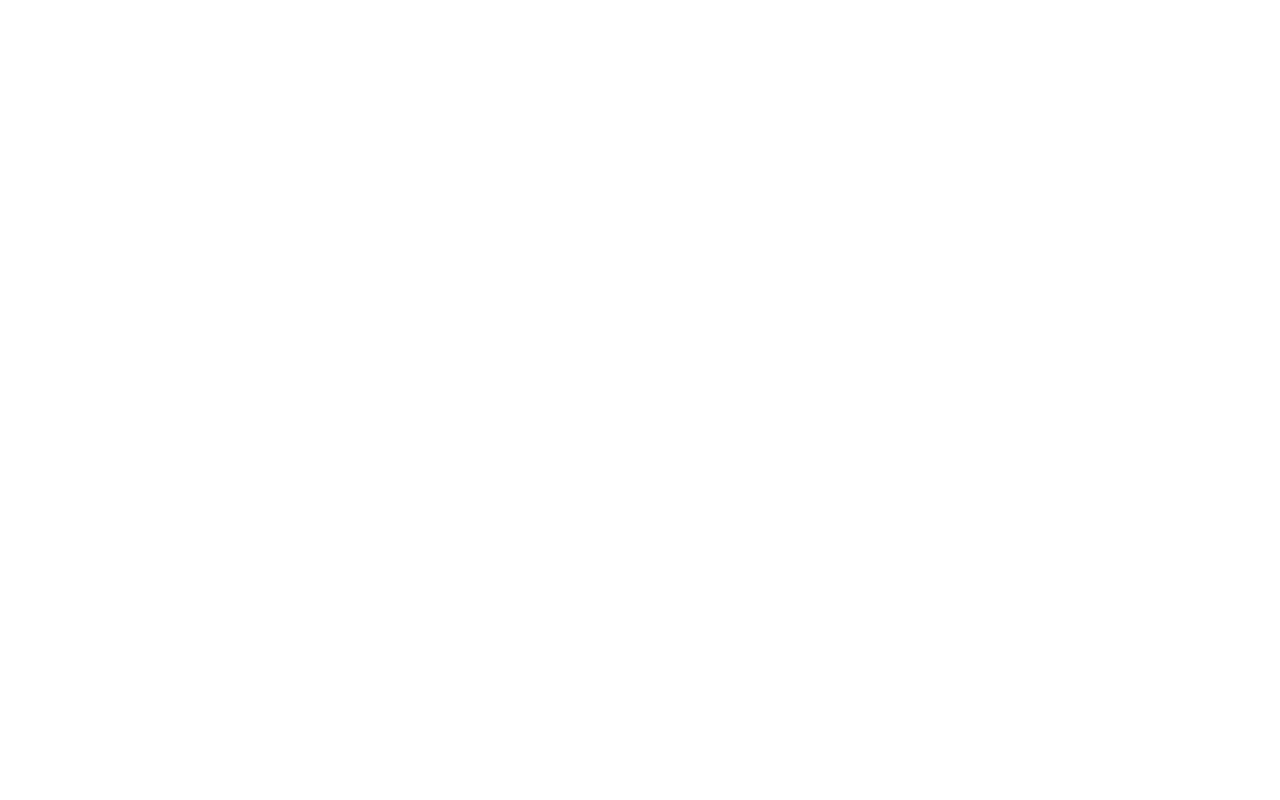
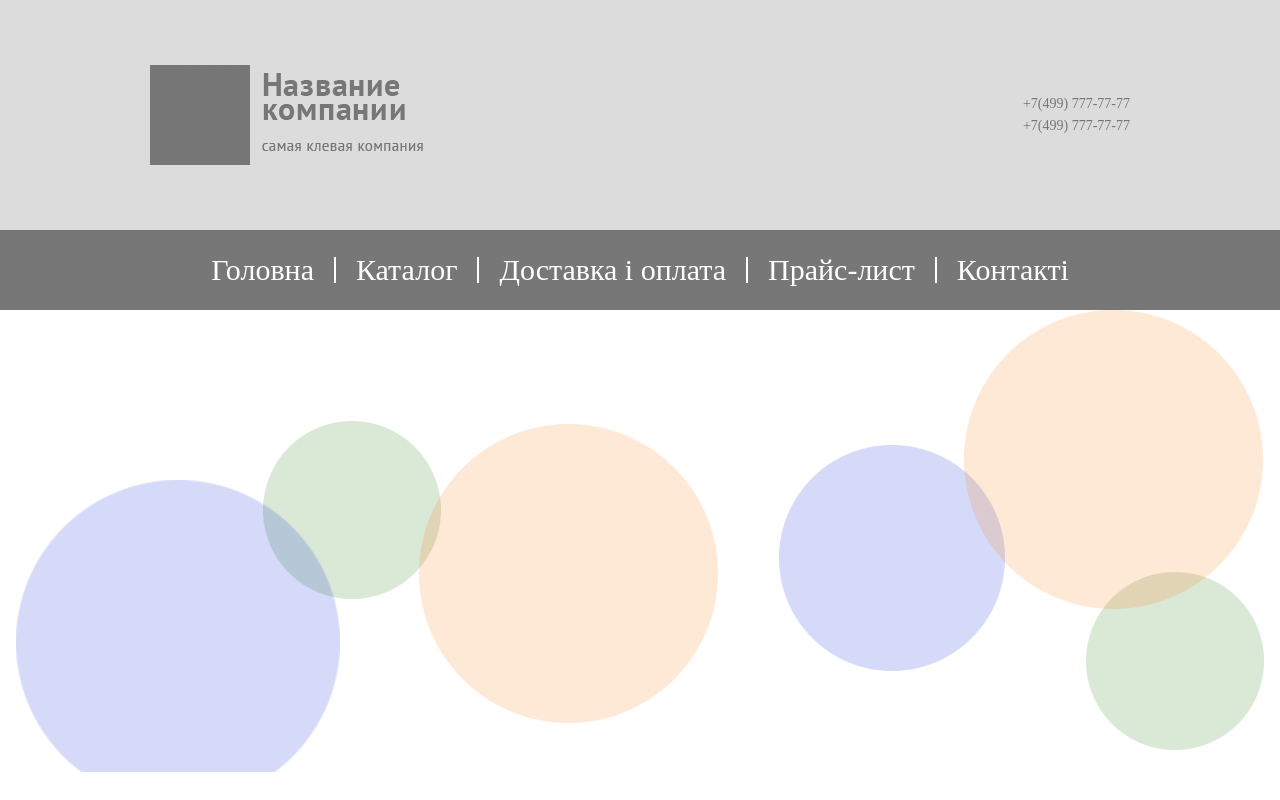
Before and after one commit to vinvit-dev/oxit_layout_2, a plain HTML site: page index.html in a window 1280 px wide. Drawn offline with Linux system fonts and the light colour scheme.

Commit message:
Header, menu, slider without fonts(30%)

```diff
--- a/index.html
+++ b/index.html
@@ -8,6 +8,28 @@
     <link rel="stylesheet" href="style.css" type="text/css">
 </head>
 <body>
-
+    <header>
+        <div class="header__container container">
+            <img src="img/logo.png" alt="logo" class="header__logo">
+            <div class="header__contacts">
+                <p>+7(499) 777-77-77</p>
+                <p>+7(499) 777-77-77</p>
+            </div>
+        </div>
+    </header>
+    <menu class="gray">
+        <div class="container">
+            <ul class="menu__list">
+                <li class="menu__item">Головна</li>
+                <li class="menu__item">Каталог</li>
+                <li class="menu__item">Доставка і оплата</li>
+                <li class="menu__item">Прайс-лист</li>
+                <li class="menu__item">Контакті</li>
+            </ul>
+        </div>
+    </menu>
+    <div class="slider">
+        <img class="slider__item" src="img/slider.png" alt="slider" title="slider">
+    </div>
 </body>
 </html>
--- a/style.css
+++ b/style.css
@@ -3,3 +3,83 @@
     padding: 0;
     box-sizing: border-box;
 }
+
+body {
+    font-size: 14px;
+    line-height: 22px;
+    color: #767676;
+}
+
+.container {
+    max-width: 1000px;
+    width: 100%;
+    height: 100%;
+    padding: 10px 10px;
+    margin: auto;
+}
+
+.gray {
+    background-color: #777777;
+    color: #fff;
+}
+
+header {
+   background: #DCDCDC;
+   width: 100%;
+}
+
+.header__container {
+    /* position: relative; */
+    height: 230px;
+    display: flex;
+    align-items: center;
+}
+
+.header__logo{
+    /* position: absolute;
+    left: 15px; */
+}
+
+.header__contacts{
+    /* position: absolute;
+    right: 15px; */
+    margin-left: auto;
+}
+
+.slider {
+    display: flex;
+    justify-content: center;
+}
+.slider__item {
+    max-width: 1248px;
+    width: 100%;
+}
+menu {
+    height: 80px;
+}
+.menu__list {
+    height: 100%;
+    display: flex;
+    list-style-type: none;
+    justify-content: center;
+    align-items: center;
+}
+
+.menu__item {
+    font-size: 30px;
+    border-left: 1px solid #fff;
+    border-right: 1px solid #fff;
+    padding: 2px 20px;
+}
+
+.menu__item:hover {
+    text-decoration: underline;
+}
+
+.menu__item:first-child {
+    border-left: none;
+}
+
+.menu__item:last-child {
+    border-right: none;
+}
```
